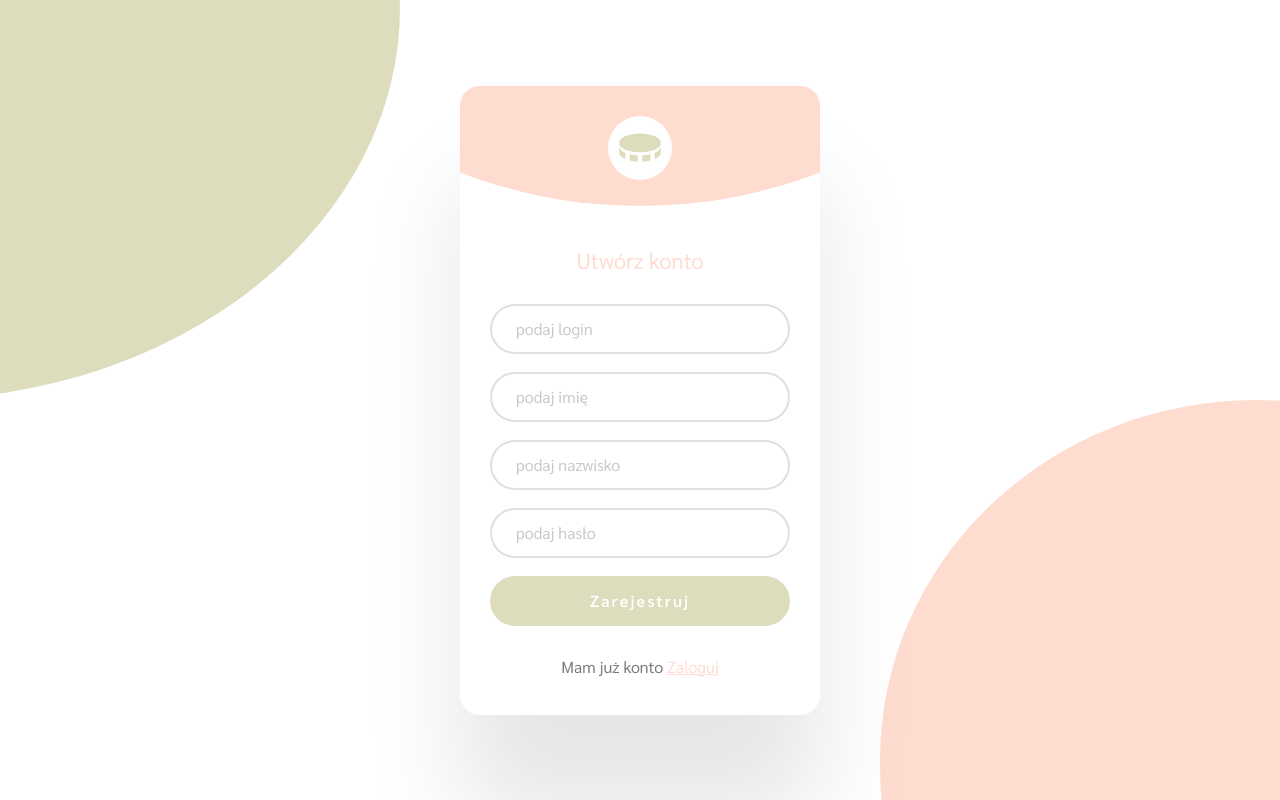
After one commit to alelorys/budget_manager, a Python web app: template src/tracker/app/templates/register.html in a window 1280 px wide. The commit adds this page. Run offline with Jinja, Linux system fonts and the light colour scheme; the template is opened without the code that fills it, so the values that code supplies are empty.

Commit message:
register new user

```diff
--- a/src/tracker/app/routes/services.py
+++ b/src/tracker/app/routes/services.py
@@ -20,7 +20,7 @@ def show_all(request: Request):
         payments = session.query(Money).all()
 
         if not payments:
-            raise HTTPException(status_code=422, detail="Table is empty")
+            return templates.TemplateResponse("index.html", context={"request":request})
 
         infos = []
         for payment in payments:
--- a/src/tracker/app/static/script.js
+++ b/src/tracker/app/static/script.js
@@ -23,3 +23,28 @@ function addOperation(){
       console.error('Error:', error)
     });
   }
+
+function addUser(){
+  const registerData = {
+    login: document.getElementById('login').value,
+    name: document.getElementById('name').value,
+    lastname: document.getElementById('lastname').value,
+    password: document.getElementById('password').value
+  };
+  console.log(registerData);
+  fetch("http://127.0.0.1:2345/register",{
+    method: 'POST',
+    headers: {
+      'Content-Type': 'application/json',
+        'Accept':'*/*',
+        'Connection':'keep-alive',
+        'Accept-Encoding':'gzip, deflate, br'
+    },
+    body: JSON.stringify(registerData)
+  })
+  .then(response => response.json())
+  .then(data => console.log(data))
+  .catch((error) => {
+    console.error("Error:", error)
+  });
+}
--- /dev/null
+++ b/src/tracker/app/static/sing_inup.css
@@ -0,0 +1,167 @@
+@import url('https://fonts.googleapis.com/css2?family=Sarabun:ital,wght@0,100;0,200;0,300;0,400;0,500;0,600;0,700;0,800;1,100;1,200;1,300;1,400;1,500;1,600;1,700;1,800&display=swap');
+
+*{
+    box-sizing: border-box;
+}
+
+html{
+    height: 100%;
+}
+
+body{
+    height: 100%;
+    display: grid;
+    place-items: center;
+    margin: 0;
+    padding: 0 32px;
+    background: #fff;
+    font-family: 'Sarabun', sans-serif;
+    animation: rotate 6s infinite alternate linear;
+}
+
+.circle{
+    position: fixed;
+    top: -50vmin;
+    left: -50vmin;
+    width: 100vmin;
+    height: 100vmin;
+    border-radius: 47% 53% 61% 39% / 45% 51% 49% 55%;
+    background: #DDDDBD;
+}
+
+.circle::after{
+    content: "";
+    position: inherit;
+    right: -50vmin;
+    bottom: -50vmin;
+    width: inherit;
+    height: inherit;
+    border-radius: inherit;
+    background: #FFDCD0;
+}
+
+.card{
+    overflow: hidden;
+    position: relative;
+    z-index: 3;
+    width: 100%;
+    margin: 0, 20px;
+    padding: 160px 30px 38px;
+    border-radius: 1.25rem;
+    background: #fff;
+    text-align: center;
+    box-shadow: 0 100px 100px rgb(0 0 0 / 10%);
+}
+
+.card::before{
+    content: "";
+    position: absolute;
+    background: #FFDCD0;
+    top: -880px;
+    left: 50%;
+    width: 1000px;
+    height: 1000px;
+    border-radius: 50%;
+    translate: -50% 0;
+}
+
+.card .logo{
+    position: absolute;
+    display: flex;
+    align-items: center;
+    justify-content: center;
+    border-radius: 50%;
+    background-color: #fff;
+    height: 64px;
+    width: 64px;
+    top:30px;
+    left: 50%;
+    translate: -50% 0;
+}
+
+.card .logo i{
+    font-size: 50px;
+    color: #FFDCD0;
+    font-weight: 500;
+}
+
+.card h2{
+    font-size: 22px;
+    font-weight: 400;
+    margin: 0 0 30px;
+    color: #FFDCD0;
+}
+
+.register{
+    margin: 0 0 30px;
+    display: grid;
+    gap: 18px;
+}
+
+.register>input, .register>button{
+    width: 100%;
+    height: 50px;
+    border-radius: 28px;
+}
+
+.register>input{
+    border: 2px solid #e0e0e0;
+    font-family: inherit;
+    font-size: 16px;
+    padding: 0 24px;
+    color: #11274c;
+    transition: all 0.375s;
+}
+
+.register>input:hover{
+    border: 2px solid #000;
+}
+
+.register>input::placeholder{
+    color: #cac8c8;
+}
+
+.register>button{
+    cursor: pointer;
+    width: 100%;
+    height: 50px;
+    padding: 0 16px;
+    background-color: #DDDDBD;
+    color: #fff;
+    border: 0;
+    font-family: inherit;
+    font-size: 1rem;
+    font-weight: 600;
+    text-align: center;
+    letter-spacing: 2px;
+    transition: all 0.375s;
+}
+
+.register>button:hover{
+    color: #fff;
+    border: 6px solid #c9d3a5;
+    background: #DDDDBD;
+}
+
+.card>footer{
+    color: #7c7c7c;
+}
+
+.card>footer>a{
+    color: #FFDCD0;
+    transition: all 0.375s;
+}
+
+.card>footer>a:hover{
+    color: #fcdbc3;
+}
+
+@media (width >= 500px){
+    body{
+        padding: 0;
+    }
+    .card{
+        margin: 0;
+        width: 360px;
+    }
+}
--- a/src/tracker/app/static/style.css
+++ b/src/tracker/app/static/style.css
@@ -10,6 +10,7 @@
 }
 body{
   background: #fff;
+  height: 100%;
 }
 .header{
   display: flex;
--- a/src/tracker/app/templates/index.html
+++ b/src/tracker/app/templates/index.html
@@ -1,5 +1,5 @@
 <!DOCTYPE html>
-    <html lang="en">
+    <html lang="pl">
     <head>
       <meta charset="UTF-8" />
       <title>Zarządzanie budżetem</title>
--- a/src/tracker/app/templates/operations.html
+++ b/src/tracker/app/templates/operations.html
@@ -29,6 +29,7 @@
             <a href="#">Profil</a>
             <a href="#" class="active">Operacje</a>
             <a href="#">Pliki</a>
+            <a href="/register_form">Login</a>
 
 
           </div>
--- /dev/null
+++ b/src/tracker/app/templates/register.html
@@ -0,0 +1,35 @@
+<!DOCTYPE html>
+<html lang="pl">
+    <head>
+        <meta charset="UTF-8">
+
+    <meta http-equiv="X-UA-Compatible" content="IE=edge">
+    <meta name="viewport" content="width=device-width, initial-scale=1.0">
+        <title>Zarządzanie budżetem</title>
+        <link rel="stylesheet" href="/static/sing_inup.css">
+        <link rel="stylesheet" href="https://unpkg.com/boxicons@2.1.4/css/boxicons.min.css">
+
+    </head>
+    <body>
+          <div class="circle"></div>
+          <div class="card">
+            <div class="logo">
+              <i class='bx bxs-coin' style='color:#ddddbd' ></i>
+            </div>
+              <h2>Utwórz konto</h2>
+              <form class="register">
+                <input type="text" id="login" placeholder="podaj login" autocomplete="on">
+                <input type="text" id="name" placeholder="podaj imię" autocomplete="on">
+                <input type="text" id="lastname" placeholder="podaj nazwisko" autocomplete="on">
+                <input type="password" id="password" placeholder="podaj hasło" autocomplete="on">
+                <button type="submit" onclick="addUser()">Zarejestruj</button>
+              </form>
+              <script src="/static/script.js">
+            </script>
+              <footer>Mam już konto
+                <a href="#">Zaloguj</a>
+              </footer>
+
+          </div>
+    </body>
+</html>
```
Also changed, not shown: src/tracker/app/app.py (+118 -5 lines), src/tracker/app/validators/login.py (added, +23 -0 lines), src/tracker/db/db.py (+11 -0 lines).
